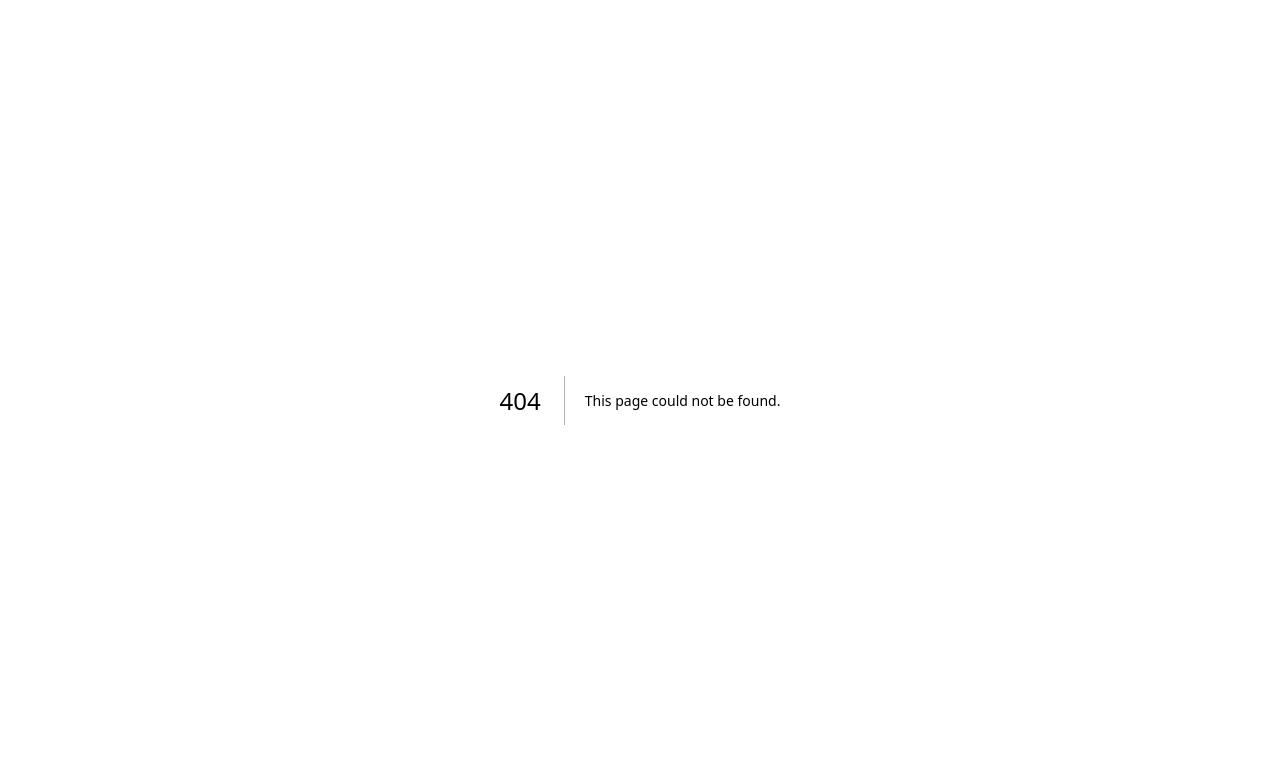
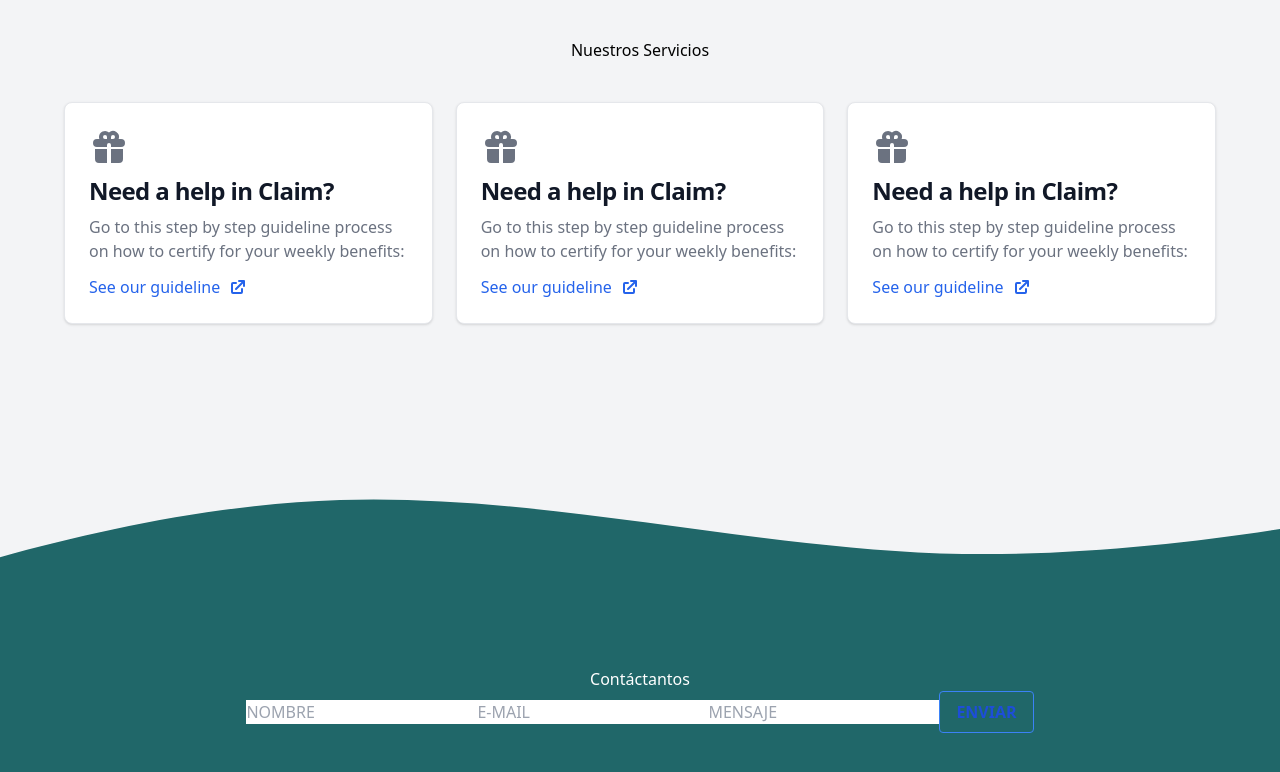
Before and after one commit to SantiagoYpes/proyecto2023, a Next.js app in the folder client/: page /contact in a window 1280 px wide. Before the commit this address had no page. Shown: the top 772 px of the page. Built offline with nearby package versions, Linux system fonts and the light colour scheme.

Commit message:
Basic structure for contact page

```diff
--- /dev/null
+++ b/client/src/pages/contact.js
@@ -0,0 +1,145 @@
+import styles from "../styles/Contact.module.css";
+export default function Contact() {
+  return (
+    <div className="min-h-screen  justify-center bg-gray-100">
+      <div className={styles.container}>
+        <div className={styles.title}>
+          <h1>Nuestros Servicios</h1>
+        </div>
+        <div className={styles.cards}>
+          <div class="max-w-sm p-6 bg-white border border-gray-200 rounded-lg shadow dark:bg-gray-800 dark:border-gray-700 mt-10">
+            <svg
+              class="w-10 h-10 mb-2 text-gray-500 dark:text-gray-400"
+              aria-hidden="true"
+              fill="currentColor"
+              viewBox="0 0 20 20"
+              xmlns="http://www.w3.org/2000/svg"
+            >
+              <path
+                fill-rule="evenodd"
+                d="M5 5a3 3 0 015-2.236A3 3 0 0114.83 6H16a2 2 0 110 4h-5V9a1 1 0 10-2 0v1H4a2 2 0 110-4h1.17C5.06 5.687 5 5.35 5 5zm4 1V5a1 1 0 10-1 1h1zm3 0a1 1 0 10-1-1v1h1z"
+                clip-rule="evenodd"
+              ></path>
+              <path d="M9 11H3v5a2 2 0 002 2h4v-7zM11 18h4a2 2 0 002-2v-5h-6v7z"></path>
+            </svg>
+            <a href="#">
+              <h5 class="mb-2 text-2xl font-semibold tracking-tight text-gray-900 dark:text-white">
+                Need a help in Claim?
+              </h5>
+            </a>
+            <p class="mb-3 font-normal text-gray-500 dark:text-gray-400">
+              Go to this step by step guideline process on how to certify for
+              your weekly benefits:
+            </p>
+            <a
+              href="#"
+              class="inline-flex items-center text-blue-600 hover:underline"
+            >
+              See our guideline
+              <svg
+                class="w-5 h-5 ml-2"
+                fill="currentColor"
+                viewBox="0 0 20 20"
+                xmlns="http://www.w3.org/2000/svg"
+              >
+                <path d="M11 3a1 1 0 100 2h2.586l-6.293 6.293a1 1 0 101.414 1.414L15 6.414V9a1 1 0 102 0V4a1 1 0 00-1-1h-5z"></path>
+                <path d="M5 5a2 2 0 00-2 2v8a2 2 0 002 2h8a2 2 0 002-2v-3a1 1 0 10-2 0v3H5V7h3a1 1 0 000-2H5z"></path>
+              </svg>
+            </a>
+          </div>
+          <div class="max-w-sm p-6 bg-white border border-gray-200 rounded-lg shadow dark:bg-gray-800 dark:border-gray-700 mt-10">
+            <svg
+              class="w-10 h-10 mb-2 text-gray-500 dark:text-gray-400"
+              aria-hidden="true"
+              fill="currentColor"
+              viewBox="0 0 20 20"
+              xmlns="http://www.w3.org/2000/svg"
+            >
+              <path
+                fill-rule="evenodd"
+                d="M5 5a3 3 0 015-2.236A3 3 0 0114.83 6H16a2 2 0 110 4h-5V9a1 1 0 10-2 0v1H4a2 2 0 110-4h1.17C5.06 5.687 5 5.35 5 5zm4 1V5a1 1 0 10-1 1h1zm3 0a1 1 0 10-1-1v1h1z"
+                clip-rule="evenodd"
+              ></path>
+              <path d="M9 11H3v5a2 2 0 002 2h4v-7zM11 18h4a2 2 0 002-2v-5h-6v7z"></path>
+            </svg>
+            <a href="#">
+              <h5 class="mb-2 text-2xl font-semibold tracking-tight text-gray-900 dark:text-white">
+                Need a help in Claim?
+              </h5>
+            </a>
+            <p class="mb-3 font-normal text-gray-500 dark:text-gray-400">
+              Go to this step by step guideline process on how to certify for
+              your weekly benefits:
+            </p>
+            <a
+              href="#"
+              class="inline-flex items-center text-blue-600 hover:underline"
+            >
+              See our guideline
+              <svg
+                class="w-5 h-5 ml-2"
+                fill="currentColor"
+                viewBox="0 0 20 20"
+                xmlns="http://www.w3.org/2000/svg"
+              >
+                <path d="M11 3a1 1 0 100 2h2.586l-6.293 6.293a1 1 0 101.414 1.414L15 6.414V9a1 1 0 102 0V4a1 1 0 00-1-1h-5z"></path>
+                <path d="M5 5a2 2 0 00-2 2v8a2 2 0 002 2h8a2 2 0 002-2v-3a1 1 0 10-2 0v3H5V7h3a1 1 0 000-2H5z"></path>
+              </svg>
+            </a>
+          </div>
+          <div class="max-w-sm p-6 bg-white border border-gray-200 rounded-lg shadow dark:bg-gray-800 dark:border-gray-700 mt-10">
+            <svg
+              class="w-10 h-10 mb-2 text-gray-500 dark:text-gray-400"
+              aria-hidden="true"
+              fill="currentColor"
+              viewBox="0 0 20 20"
+              xmlns="http://www.w3.org/2000/svg"
+            >
+              <path
+                fill-rule="evenodd"
+                d="M5 5a3 3 0 015-2.236A3 3 0 0114.83 6H16a2 2 0 110 4h-5V9a1 1 0 10-2 0v1H4a2 2 0 110-4h1.17C5.06 5.687 5 5.35 5 5zm4 1V5a1 1 0 10-1 1h1zm3 0a1 1 0 10-1-1v1h1z"
+                clip-rule="evenodd"
+              ></path>
+              <path d="M9 11H3v5a2 2 0 002 2h4v-7zM11 18h4a2 2 0 002-2v-5h-6v7z"></path>
+            </svg>
+            <a href="#">
+              <h5 class="mb-2 text-2xl font-semibold tracking-tight text-gray-900 dark:text-white">
+                Need a help in Claim?
+              </h5>
+            </a>
+            <p class="mb-3 font-normal text-gray-500 dark:text-gray-400">
+              Go to this step by step guideline process on how to certify for
+              your weekly benefits:
+            </p>
+            <a
+              href="#"
+              class="inline-flex items-center text-blue-600 hover:underline"
+            >
+              See our guideline
+              <svg
+                class="w-5 h-5 ml-2"
+                fill="currentColor"
+                viewBox="0 0 20 20"
+                xmlns="http://www.w3.org/2000/svg"
+              >
+                <path d="M11 3a1 1 0 100 2h2.586l-6.293 6.293a1 1 0 101.414 1.414L15 6.414V9a1 1 0 102 0V4a1 1 0 00-1-1h-5z"></path>
+                <path d="M5 5a2 2 0 00-2 2v8a2 2 0 002 2h8a2 2 0 002-2v-3a1 1 0 10-2 0v3H5V7h3a1 1 0 000-2H5z"></path>
+              </svg>
+            </a>
+          </div>
+        </div>
+      </div>
+      <footer className={styles.footer}>
+        <div className={styles.footerContainer}>
+          <h2>Contáctantos</h2>
+          <form>
+            <input placeholder="NOMBRE"></input>
+            <input placeholder="E-MAIL"></input>
+            <input placeholder="MENSAJE"></input>
+            <button className="bg-transparent hover:bg-blue-500 text-blue-700 font-semibold hover:text-white py-2 px-4 border border-blue-500 hover:border-transparent rounded">ENVIAR</button>
+          </form>
+        </div>
+      </footer>
+    </div>
+  );
+}
--- /dev/null
+++ b/client/src/styles/Contact.module.css
@@ -0,0 +1,44 @@
+.container{
+    width: 100%;
+    height: 120%;
+    display: flex;
+    flex-direction: column;
+    justify-content: center;
+    align-items: center;
+}
+
+.title{
+    margin-top: 3%;
+    color: black;
+}
+
+.cards{
+    display: flex;
+    flex-direction: row;
+    gap: 2%;
+}
+
+.footer {
+    background-image: url(../img/wave.svg);
+    background-size: cover;
+    background-position: center center;
+    position: absolute;
+    width: 100%;
+    height: 50%;
+    bottom: 0;
+    overflow: hidden;
+    display: flex;
+    align-items: center;
+    justify-content: end;
+    flex-direction: column;
+}
+
+.footerContainer{
+    width: 80%;
+    color: white;
+    height: 50%;
+    display: flex;
+    flex-direction: column;
+    align-items: center;
+    justify-content: center;
+}
```
